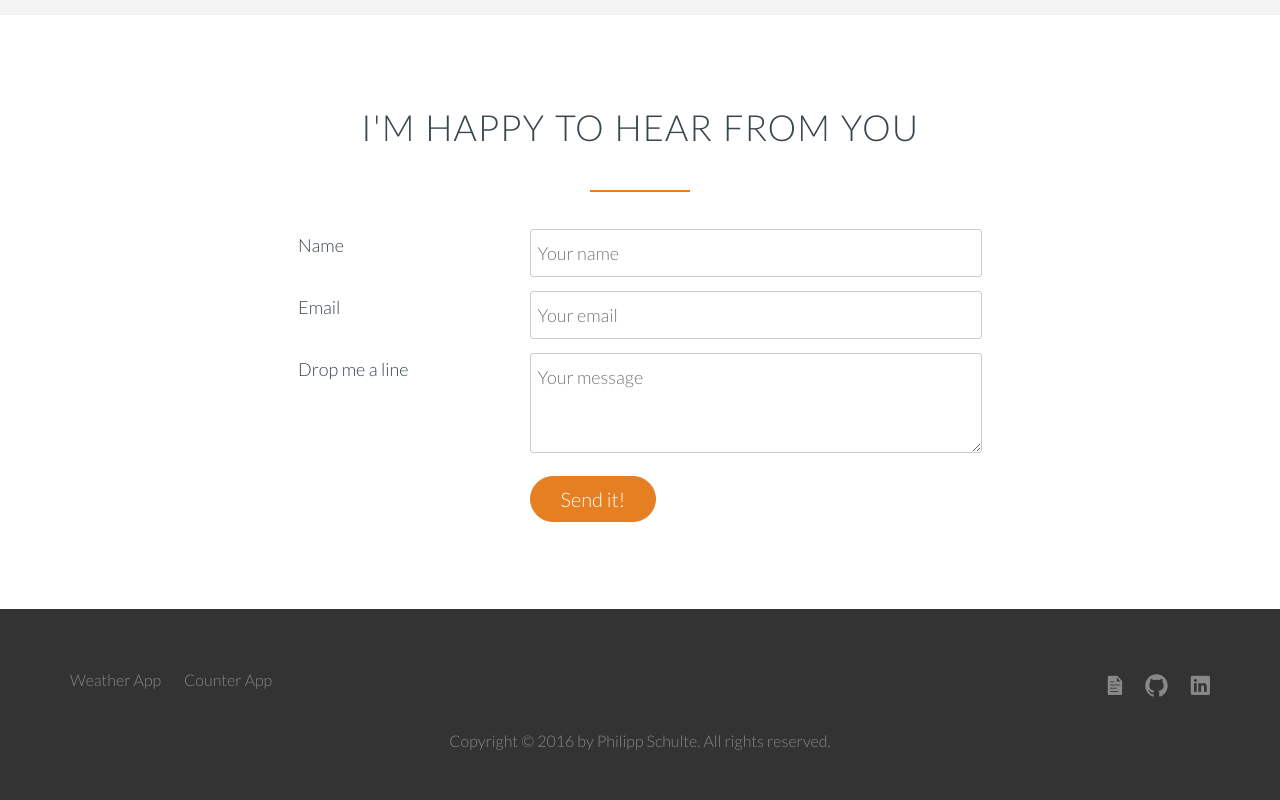
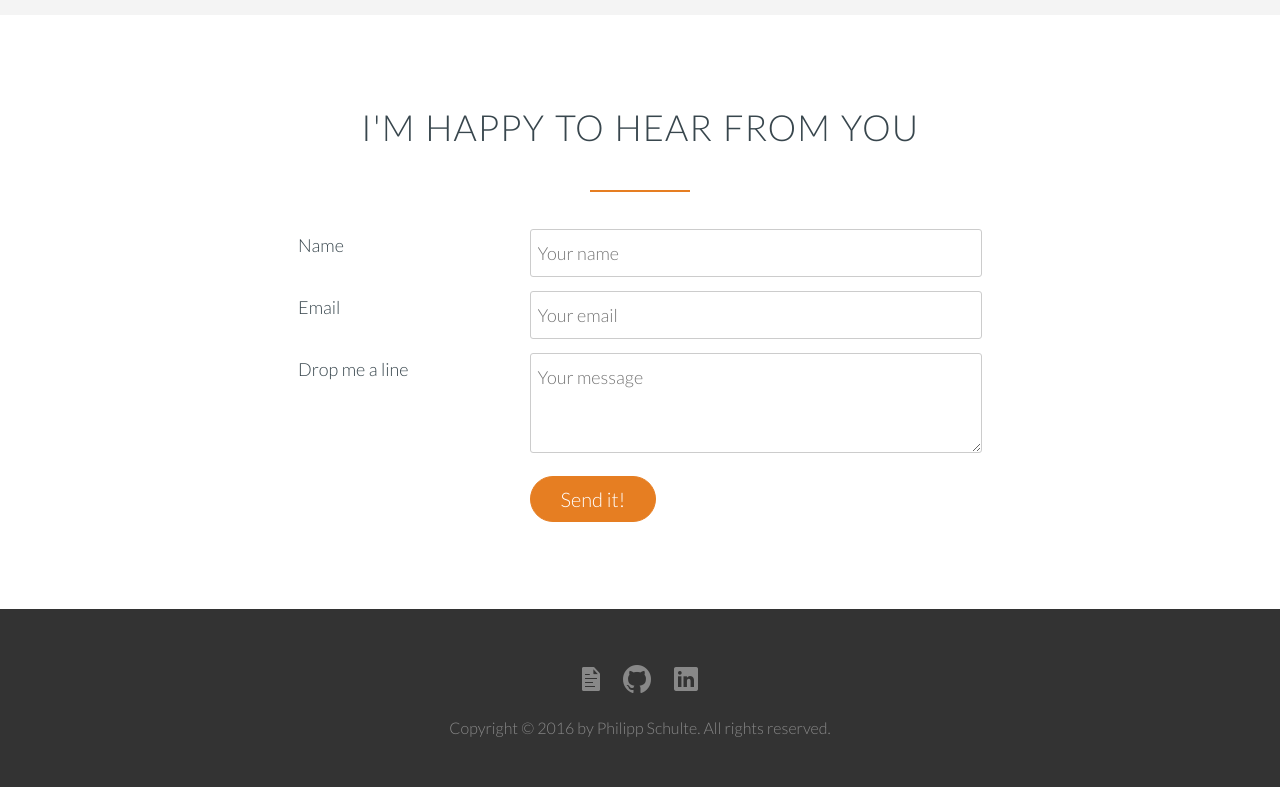
Before and after one commit to philippschulte/philippschulte.github.io, a website: page index.html in a window 1280 px wide. Shown: the part 5104-5904 px from the top of the page. Drawn offline with Linux system fonts and the light colour scheme; files whose address does not match are found by name.

Commit message:
Cleanup footer

```diff
--- a/index.html
+++ b/index.html
@@ -308,20 +308,11 @@
 
     <footer>
       <div class="row">
-        <div class="col span-1-of-2">
-          <ul class="footer-nav">
-            <li><a target="_blank" href="http://react-weather-forecast.herokuapp.com">Weather App</a></li>
-            <li><a target="_blank" href="http://react-timer-countdown.herokuapp.com">Counter App</a></li>
-          </ul>
-        </div>
-
-        <div class="col span-1-of-2">
-          <ul class="social-links">
-            <li><a target="_blank" href="src/pdf/resume.pdf"><i class="ion-document-text"></i></a></li>
-            <li><a target="_blank" href="https://github.com/philippschulte"><i class="ion-social-github"></i></a></li>
-            <li><a target="_blank" href="https://www.linkedin.com/in/philipp-schulte"><i class="ion-social-linkedin"></i></a></li>
-          </ul>
-        </div>
+        <ul class="social-links">
+          <li><a target="_blank" href="src/pdf/resume.pdf"><i class="ion-document-text"></i></a></li>
+          <li><a target="_blank" href="https://github.com/philippschulte"><i class="ion-social-github"></i></a></li>
+          <li><a target="_blank" href="https://www.linkedin.com/in/philipp-schulte"><i class="ion-social-linkedin"></i></a></li>
+        </ul>
       </div>
 
       <div class="row">
--- a/src/css/footer.css
+++ b/src/css/footer.css
@@ -10,57 +10,33 @@
     font-size: 1.6rem;
   }
 
-  .footer-nav {
+  .social-links {
     list-style: none;
-    float: left;
+    text-align: center;
   }
 
-  .social-links {
-    list-style: none;
-    float: right;
-  }
-
-  .footer-nav li,
   .social-links li {
     display: inline-block;
     margin-right: 2.0rem;
   }
 
-  .footer-nav li:last-child,
   .social-links li:last-child {
     margin-right: 0;
   }
 
-  .footer-nav li a:link,
-  .footer-nav li a:visited,
   .social-links li a:link,
   .social-links li a:visited {
     text-decoration: none;
+    font-size: 200%;
     border: 0;
     color: #888;
     transition: color 0.2s;
   }
 
-  .footer-nav li a:hover,
-  .footer-nav li a:active {
+  .social-links li a:hover,
+  .social-links li a:active {
     color: #ddd;
-  }
-
-  .social-links li a:link,
-  .social-links li a:visited {
-    font-size: 160%;
-  }
-
-  .ion-document-text,
-  .ion-social-github,
-  .ion-social-linkedin {
     transition: color 0.2s;
-  }
-
-  .ion-document-text:hover,
-  .ion-social-github:hover,
-  .ion-social-linkedin:hover {
-    color: #ddd;
   }
 
   footer p {
```
